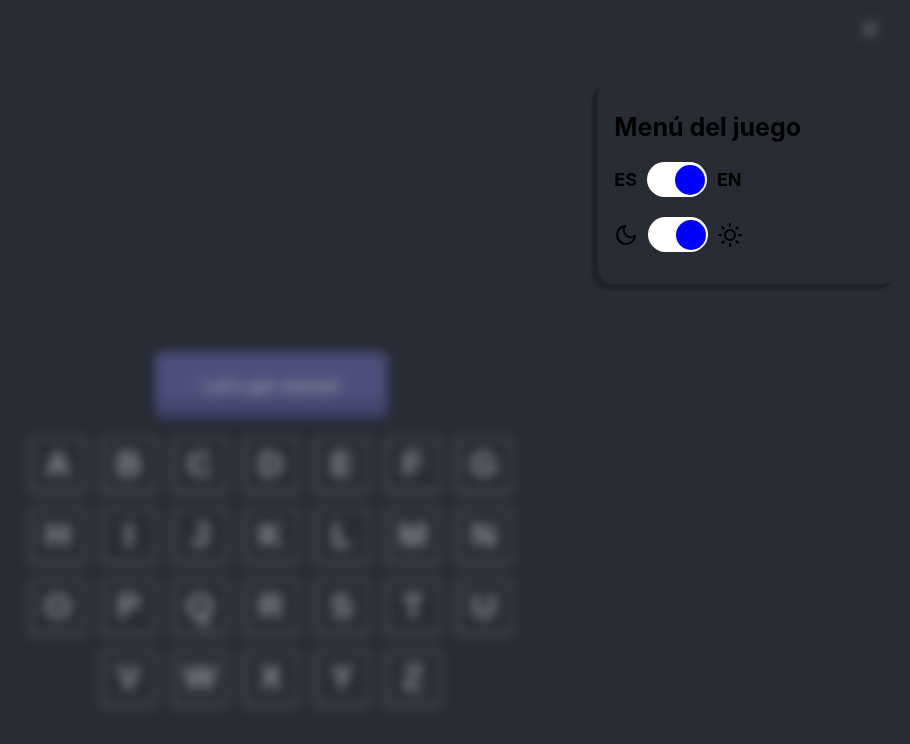
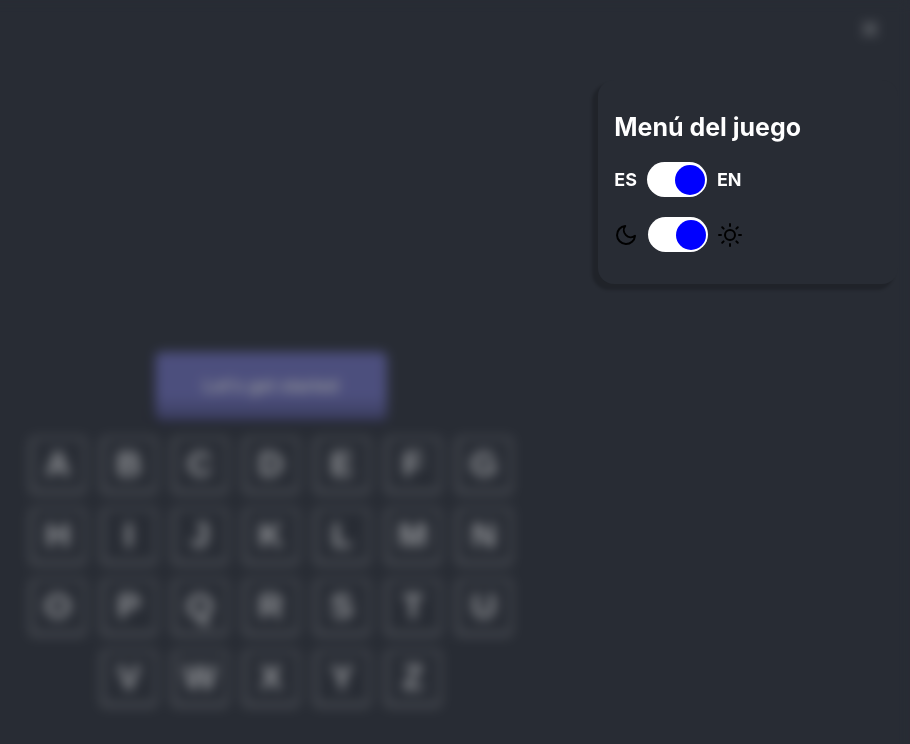
Before and after one commit to simancasdev/hangman-game, a React (Create React App) app: page / in a window 1280 px wide. Both pictures are taken after a click on the button 1239 px from the left and 30 px from the top of the page. Shown: the top 744 px of the page, without its empty margins (369-1279 px from the left). Built offline with nearby package versions, Linux system fonts and the light colour scheme.

Commit message:
extending Typography props

```diff
--- a/src/components/Typography/index.tsx
+++ b/src/components/Typography/index.tsx
@@ -1,4 +1,5 @@
 import {Text} from "./styled";
+import {useUI} from "context";
 import {Children} from "types";
 import {CSSProperties} from "react";
 
@@ -7,6 +8,8 @@ interface TypographyProps
     Pick<CSSProperties, "fontWeight" | "color" | "fontSize"> {}
 
 export const Typography: React.FC<TypographyProps> = (props) => {
-  const {children, ...propStyles} = props;
-  return <Text style={propStyles} children={children} />;
+  const {defaultTheme} = useUI();
+  const {children, ...styleProps} = props;
+  const {color = defaultTheme === "light" ? "#000" : "#fff"} = styleProps;
+  return <Text style={{...styleProps, color}} children={children} />;
 };
```
